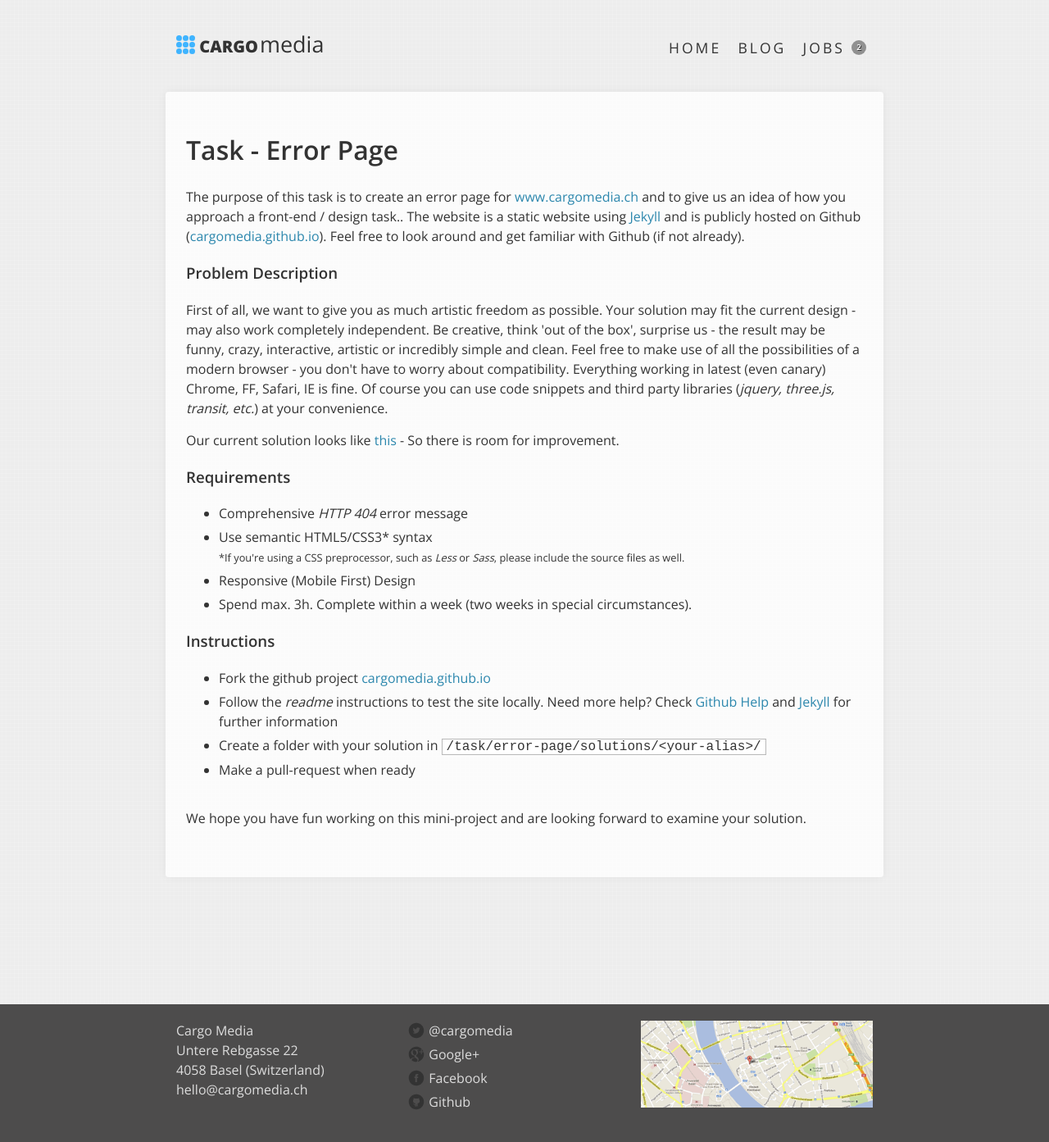
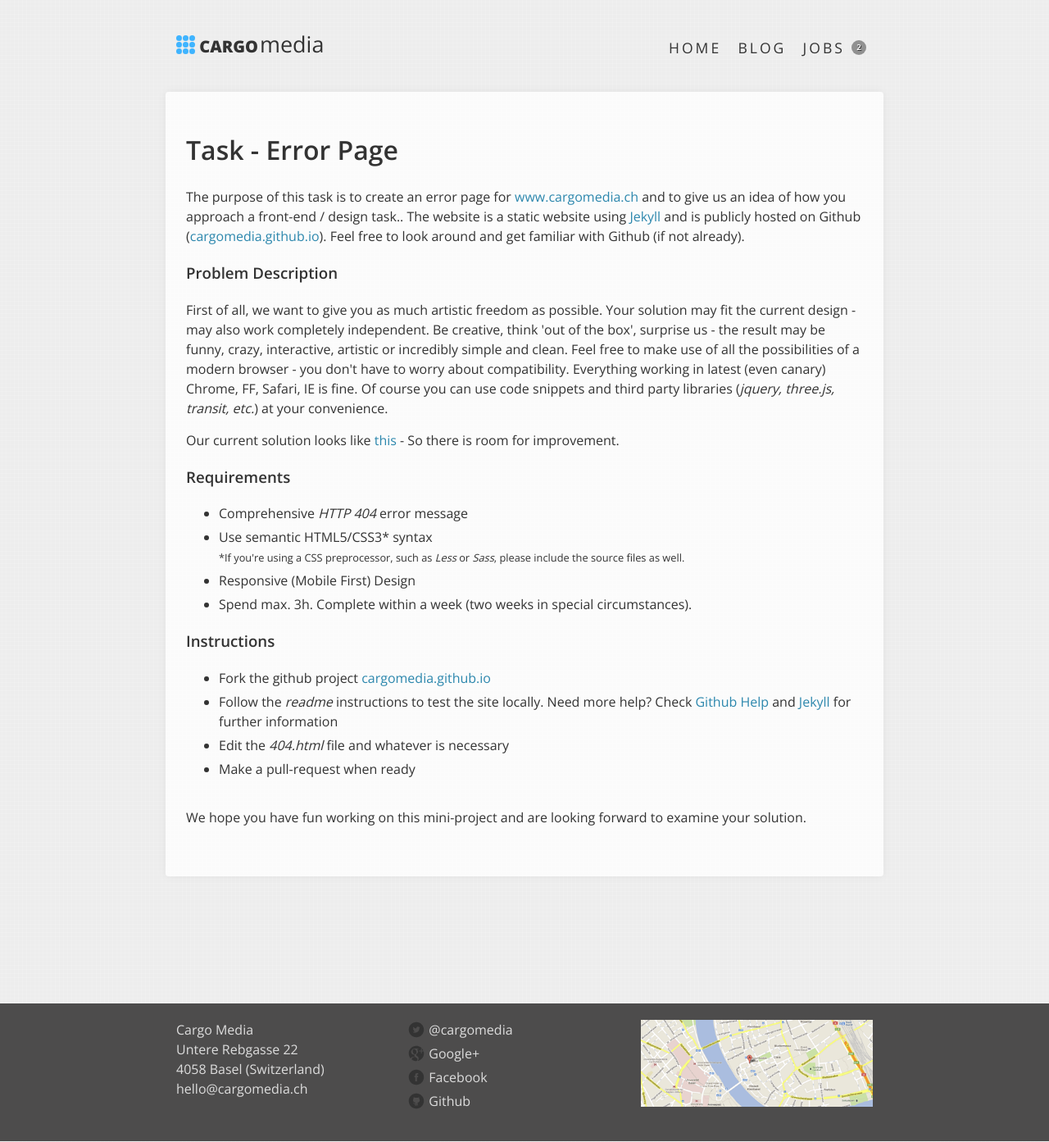
Before and after one commit to rysie/cargomedia.github.io, a Jekyll site: the page built from task/error-page/index.html, in a window 1280 px wide. Shown: the whole page at 82% size. Built offline with Jekyll 4.4.1, drawn with Linux system fonts in a browser that asks for light colours; Markdown is read by kramdown in place of the engine named in the settings.

Commit message:
adjust error-page task instructions

```diff
--- a/task/error-page/index.html
+++ b/task/error-page/index.html
@@ -36,7 +36,7 @@ title: Task - Error Page
 	<li>Fork the github project <a href="https://github.com/cargomedia/cargomedia.github.io">cargomedia.github.io</a></li>
 	<li>Follow the <em>readme</em> instructions to test the site locally. Need more help? Check <a href="https://help.github.com/">Github Help</a> and
 		<a href="http://jekyllrb.com/">Jekyll</a> for further information</li>
-	<li>Create a folder with your solution in <code>/task/error-page/solutions/&lt;your-alias&gt;/</code></li>
+	<li>Edit the <em>404.html</em> file and whatever is necessary</li>
 	<li>Make a pull-request when ready</li>
 </ul>
 
```
